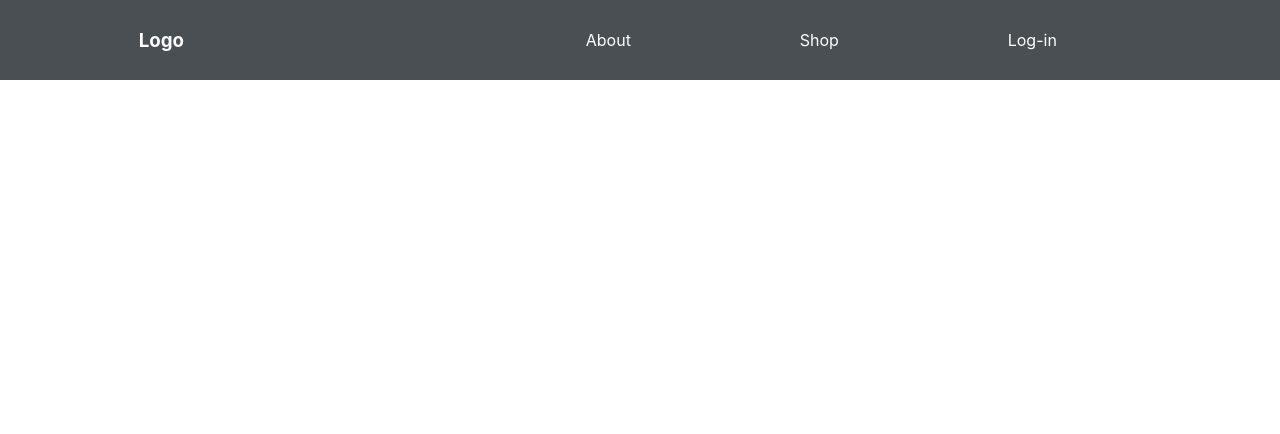
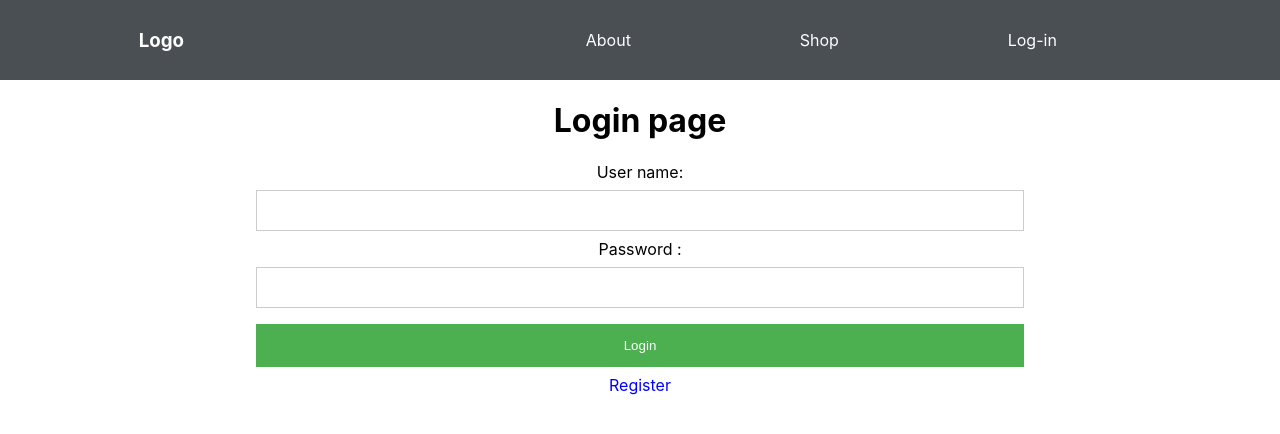
Before and after one commit to Poseidon-God2k/react-example-router, a React (Create React App) app in the folder client/: page /account in a window 1280 px wide. Shown: the top 434 px of the page. Built offline with nearby package versions, Linux system fonts and the light colour scheme.

Commit message:
Update login and register page

```diff
--- a/client/src/Account.js
+++ b/client/src/Account.js
@@ -1,13 +1,33 @@
 import React,{useState, useEffect} from 'react';
 import './App.css';
-// import {BrowserRouter as Router, Switch, Route} from 'react-router-dom';
+import {BrowserRouter as Router, Switch, Route, Link} from 'react-router-dom';
 import Axios from "axios";
+import Register from './Register';
 
 
 function Account() {
+
+    return (
+      <Router>
+        <div className="App">
+        <Switch>
+          <Route path="/account" exact component={Login}/>
+        <Route path="/register" component={Register}/>
+        </Switch>
+      </div>
+    </Router>
+  );
+}
+
+const Login = () =>{
   const [username , setUserName] = useState('');
   const [password, setPassWord] = useState('');
-
+  const registerStyle ={
+    color:'blue',
+    textDecoration: 'none',
+    display:'block',
+    listStyleType: 'none'
+  }
   const submitRequest =()=>{
     console.log(username)
     console.log(password)
@@ -18,8 +38,8 @@ function Account() {
         alert("Successful login");
       })
   }
-    return (
-      <div className="login">
+  return (
+    <div className="login">
         <div className="form">
           <h1>Login page</h1>
 
@@ -33,6 +53,7 @@ function Account() {
           }}/>
 
           <button type="button" id="button" onClick={submitRequest}>Login</button>
+          <Link to='/register' style={registerStyle}>Register</Link>
         </div>
       </div>
   );
--- a/client/src/App.css
+++ b/client/src/App.css
@@ -97,3 +97,31 @@ li:hover{
   opacity: 0.8;
   background-color: rgb(74, 219, 110);
 }
+
+/* Register page */
+.register label{
+  display: block;
+}
+.register input[type=text], input[type=password] {
+  width: 60%;
+  padding: 12px 20px;
+  margin: 8px 0;
+  display: inline-block;
+  border: 1px solid #ccc;
+  box-sizing: border-box;
+}
+
+.register button {
+  background-color: #4CAF50;
+  color: white;
+  padding: 14px 20px;
+  margin: 8px 0;
+  border: none;
+  cursor: pointer;
+  width: 60%;
+}
+
+.register button:hover{
+  opacity: 0.8;
+  background-color: rgb(74, 219, 110);
+}
--- a/client/src/App.js
+++ b/client/src/App.js
@@ -18,7 +18,7 @@ function App() {
       <Route path="/about" component={About}/>
       <Route path="/shop" exact component={Shop}/>
       <Route path="/shop/:id/" component={ItemDetail}/>
-      <Route path="/account/login" component={Account}/>
+      <Route path="/account" exact component={Account}/>
       </Switch>
     </div>
     </Router>
--- a/client/src/Nav.js
+++ b/client/src/Nav.js
@@ -19,7 +19,7 @@ function Nav() {
         <Link style={navStyle} to='/shop'>
           <li>Shop</li>
         </Link>
-        <Link style={navStyle} to='/account/login'>
+        <Link style={navStyle} to='/account'>
           <li>Log-in</li>
         </Link>
       </ul>
--- /dev/null
+++ b/client/src/Register.js
@@ -0,0 +1,41 @@
+import React,{useState, useEffect} from 'react';
+import './App.css';
+import {Link, Route,Switch} from 'react-router-dom';
+import Axios from "axios";
+
+
+function Register(){
+    const [username , setUserName] = useState('');
+    const [password, setPassWord] = useState('');
+
+    const submitRequest =()=>{
+      console.log(username)
+      console.log(password)
+      Axios.post("http://localhost:8888/api/register", {
+        uname:username,
+        pwd:password
+        }).then(()=>{
+          alert("Successful register");
+        })
+    }
+      return (
+        <div className="register">
+          <div className="form">
+            <h1>Register page</h1>
+
+            <label htmlFor="uname">User name:</label>
+            <input type="text"  name="uname" onChange={(e)=>{
+              setUserName(e.target.value);
+            }}/>
+            <label htmlFor="pwd">Password :</label>
+            <input type="password" name="pwd" onChange={(e)=>{
+              setPassWord(e.target.value);
+            }}/>
+
+            <button type="button" id="button" onClick={submitRequest}>Register</button>
+
+          </div>
+        </div>
+      )
+  }
+  export default Register;
```
